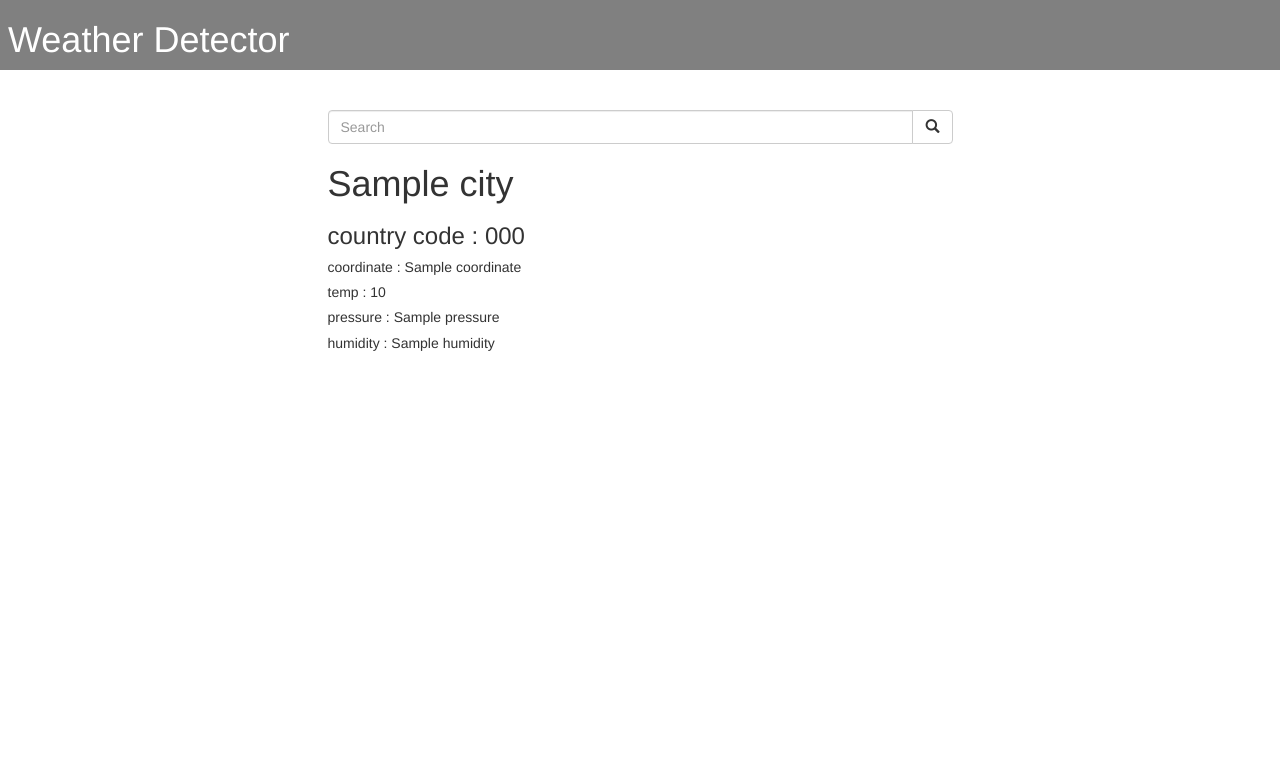
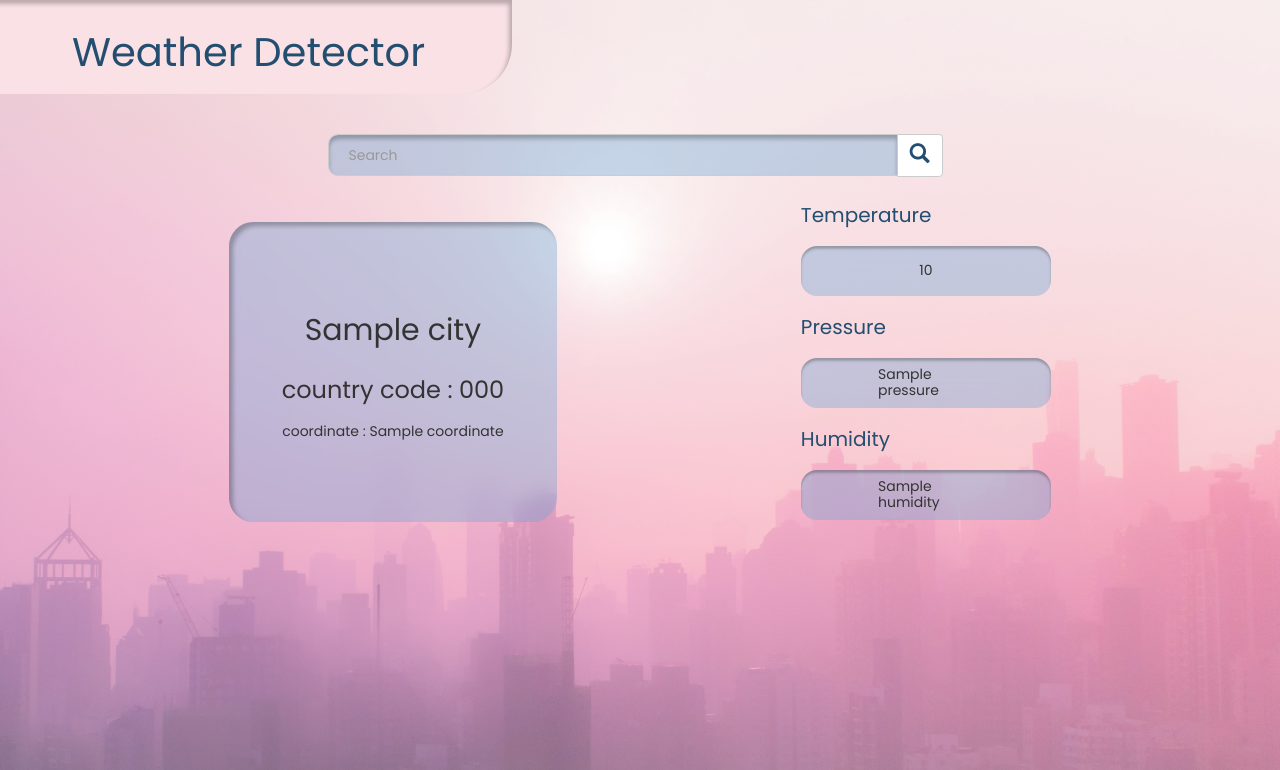
Before and after one commit to NabajitBhadury/Weather-Detector, a Django app: template templates/index.html in a window 1280 px wide. Shown: the top 770 px of the page. Run offline with Django 3.2, Linux system fonts and the light colour scheme; the template is opened without the code that fills it: most values are stand-ins (such as "Sample title", 1, 10 or a date in 2020); some libraries are stand-ins or nearby versions.

Commit message:
added:ui update

```diff
--- /dev/null
+++ b/static/assets/css/style.css
@@ -0,0 +1,169 @@
+
+*{
+    padding:0;
+    margin:0;
+    font-family: 'Poppins', sans-serif;
+}
+
+:root{
+    --background:rgba(107, 167, 215, 0.37);
+    --primary-color:#234E70;
+    --secondary-color:#000000;
+    --third-color:#F9E1E5;
+
+    --pc-large:80px;
+    --pc-medium:40px;
+    --pc-small:20px;
+}
+
+.section_padding
+{
+    padding:7rem;
+}
+
+.section_margin
+{
+    margin:2rem;
+}
+
+body {
+    background-image: url("../images/citybg.png");
+    background-repeat: no-repeat;
+    background-size: cover;
+    background-position: center;
+    background-attachment: fixed;
+}
+
+.nav-style
+{
+    display: flex;
+    width: 527px;
+    height: 94px;
+    padding: 21px 51px;
+    justify-content: center;
+    align-items: center;
+    gap: 10px;
+    flex-shrink: 0;
+    border-radius: 0px 0px 50px 0px;
+    background: var(--third-color);
+    box-shadow: -3px 4px 4px 0px rgba(0, 0, 0, 0.25) inset;
+    color: var(--primary-color);
+}
+h1 {
+    font-size: var(--pc-medium); /* Adjust this value as needed */
+}
+
+.center-div {
+    align: center;
+}
+
+.form-control {
+    display: inline-flex;
+    padding: 20px;
+    justify-content: flex-end;
+    align-items: center;
+    gap: 370px;
+    border-radius: 10px;
+    background:var(--background);
+    box-shadow: 0px 4px 4px 0px rgba(0, 0, 0, 0.25) inset;
+}
+.btn {
+    color: var(--primary-color);
+    font-size: 20px;
+    margin-right: 10px;
+}
+
+.block {
+    display: flex;
+    justify-content: space-evenly;
+    flex-direction: row;
+    margin-top: 45px;
+}
+
+.block1
+{
+    border-radius: 24.335px;
+    background: var(--background);
+    box-shadow: 4px 4px 4px 0px rgba(0, 0, 0, 0.25) inset;
+    backdrop-filter: blur(7.5px);
+    width: 25%;
+    height: 300px;
+    flex-shrink: 0;
+    display: flex; /* Add this line */
+    align-items: center; /* Add this line */
+    justify-content: center; /* Add this line */
+    flex-direction: column;
+}
+
+
+.block2
+{
+    display: flex;
+    flex-direction: column;
+    align-items: flex-start;
+    justify-content: center;
+    height: 280px;
+}
+
+.temp {
+    display: flex;
+    width: 250px;
+    height: 50px;
+    /* padding: 10px; */
+    justify-content: center;
+    align-items: center;
+    gap: 8.577px;
+    flex-shrink: 0;
+    border-radius: 15.969px;
+    background: rgba(107, 167, 215, 0.37);
+    box-shadow: 0px 2.625px 2.625px 0px rgba(0, 0, 0, 0.25) inset;
+    backdrop-filter: blur(20px);
+}
+
+.pressure {
+    display: flex;
+    width: 250px;
+    height: 50px;
+    padding: 3.431px 77.194px;
+    justify-content: center;
+    align-items: center;
+    gap: 8.577px;
+    flex-shrink: 0;
+    border-radius: 15.969px;
+    background: rgba(107, 167, 215, 0.37);
+    box-shadow: 0px 2.625px 2.625px 0px rgba(0, 0, 0, 0.25) inset;
+    backdrop-filter: blur(20px);
+}
+
+.humidity {
+    display: flex;
+    width: 250px;
+    height: 50px;
+    padding: 3.431px 77.194px;
+    justify-content: center;
+    align-items: center;
+    gap: 8.577px;
+    flex-shrink: 0;
+    border-radius: 15.969px;
+    background: rgba(107, 167, 215, 0.37);
+    box-shadow: 0px 2.625px 2.625px 0px rgba(0, 0, 0, 0.25) inset;
+    backdrop-filter: blur(20px);
+}
+
+.temp-label {
+    text-align: center;
+    color: var(--primary-color);
+    font-size: var(--pc-small);
+}
+
+.press-label {
+    text-align: center;
+    color: var(--primary-color);
+    font-size: var(--pc-small);
+}
+
+.humid-label {
+    text-align: center;
+    color: var(--primary-color);
+    font-size: var(--pc-small);
+}
--- a/templates/index.html
+++ b/templates/index.html
@@ -1,3 +1,4 @@
+{%load static%}
 <!DOCTYPE html>
 <html lang="en" dir="ltr">
 
@@ -6,6 +7,9 @@
   <title>weather</title>
   <!-- Latest compiled and minified CSS -->
   <link rel="stylesheet" href="https://maxcdn.bootstrapcdn.com/bootstrap/3.4.0/css/bootstrap.min.css">
+  <link rel="stylesheet" type="text/css" href="{% static 'assets/css/style.css' %}">
+  <link href="https://fonts.googleapis.com/css2?family=Poppins&display=swap" rel="stylesheet">
+
 
   <!-- jQuery library -->
   <script src="https://ajax.googleapis.com/ajax/libs/jquery/3.4.1/jquery.min.js"></script>
@@ -16,8 +20,10 @@
 </head>
 
 <body>
-  <nav class="row" style="background: grey; color: white;">
-    <div align="center"><h1 class="col-md-3 text-center">Weather Detector</h1></div>
+  <nav class="row nav-style">
+    <div class="center-div">
+        <h1 class="text">Weather Detector</h1>
+    </div>
   </nav>
   <br />
   <br />
@@ -35,16 +41,29 @@
   </center>
   <div class="row">
     {% if data.country_code %}
-    <div class="col-md-6 col-md-offset-3">
-      <h1>{{city}}</h1>
-      <h3>country code : {{data.country_code}}</h1>
-        <h5>coordinate : {{data.coordinate}}</h5>
-        <h5>temp : {{data.temp}}</h5>
-        <h5>pressure : {{data.pressure}} </h5>
-        <h5>humidity : {{data.humidity}}</h5>
+    <div class="block">
+        <div class="block1">
+            <h2>{{city}}</h2>
+            <h3>country code : {{data.country_code}}</h3>
+            <h5>coordinate : {{data.coordinate}}</h5>
+        </div>
+        <div class="block2">
+          <h4 class="temp-label">Temperature</h4>
+          <div class="temp-block">
+              <h5 class="temp"> {{data.temp}}</h5>
+          </div>
+          <h4 class="press-label">Pressure</h4>
+          <div class="press-block">
+            <h5 class="pressure">{{data.pressure}} </h5>
+          </div>
+          <h4 class="humid-label">Humidity</h4>
+          <div class="humid-block">
+          <h5 class="humidity"> {{data.humidity}}</h5>
+          </div>
+      </div>
     </div>
     {% endif %}
-  </div>
+</div>
 </body>
 
 </html>
--- a/weatherdetector/settings.py
+++ b/weatherdetector/settings.py
@@ -9,7 +9,7 @@ https://docs.djangoproject.com/en/3.2/topics/settings/
 For the full list of settings and their values, see
 https://docs.djangoproject.com/en/3.2/ref/settings/
 """
-
+import os
 from pathlib import Path
 
 # Build paths inside the project like this: BASE_DIR / 'subdir'.
@@ -118,7 +118,7 @@ USE_TZ = True
 # https://docs.djangoproject.com/en/3.2/howto/static-files/
 
 STATIC_URL = '/static/'
-
+STATICFILES_DIRS = (os.path.join(BASE_DIR,'static'),)
 # Default primary key field type
 # https://docs.djangoproject.com/en/3.2/ref/settings/#default-auto-field
 
```
Also changed, not shown: static/assets/images/citybg.png (added).
